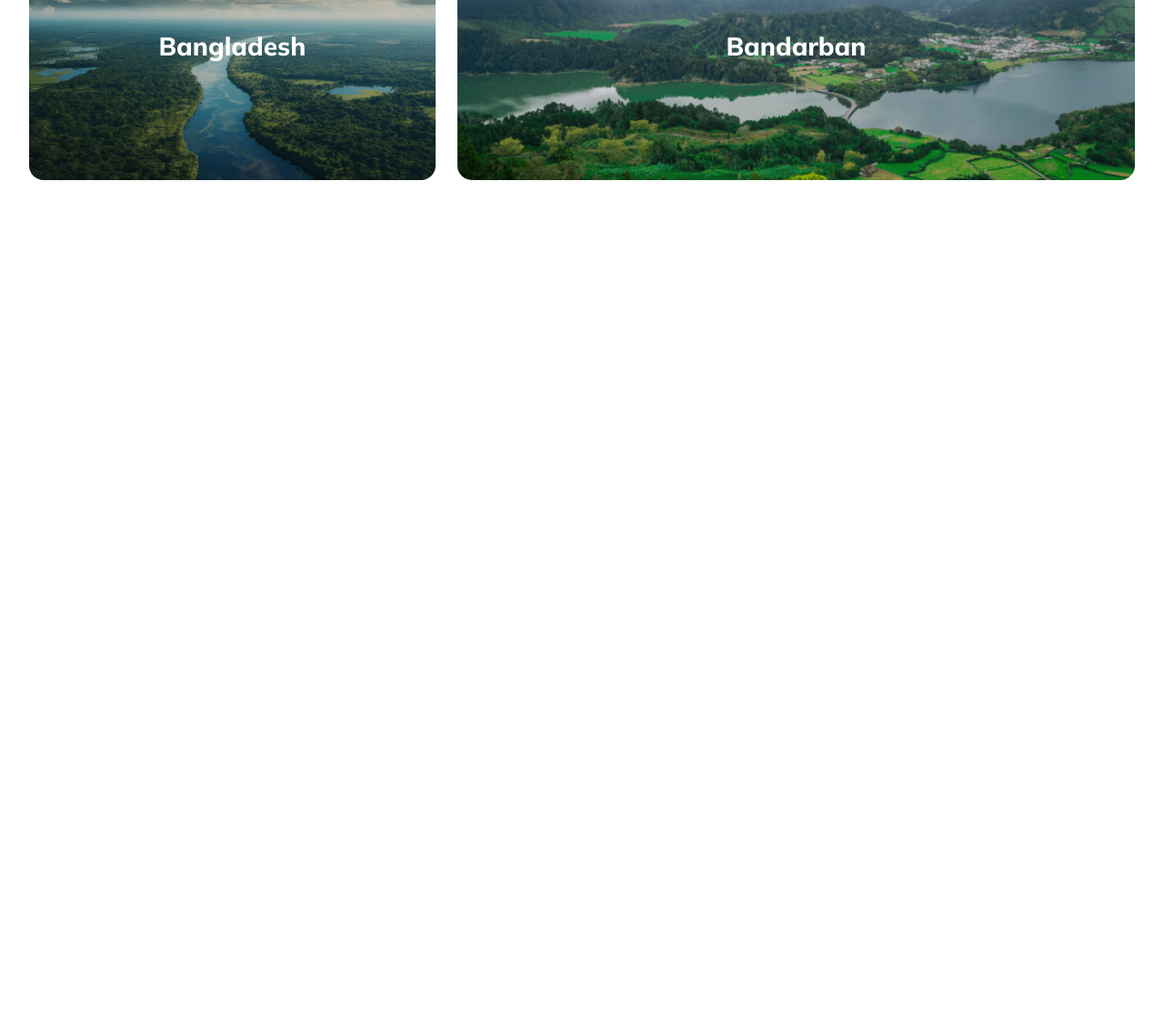
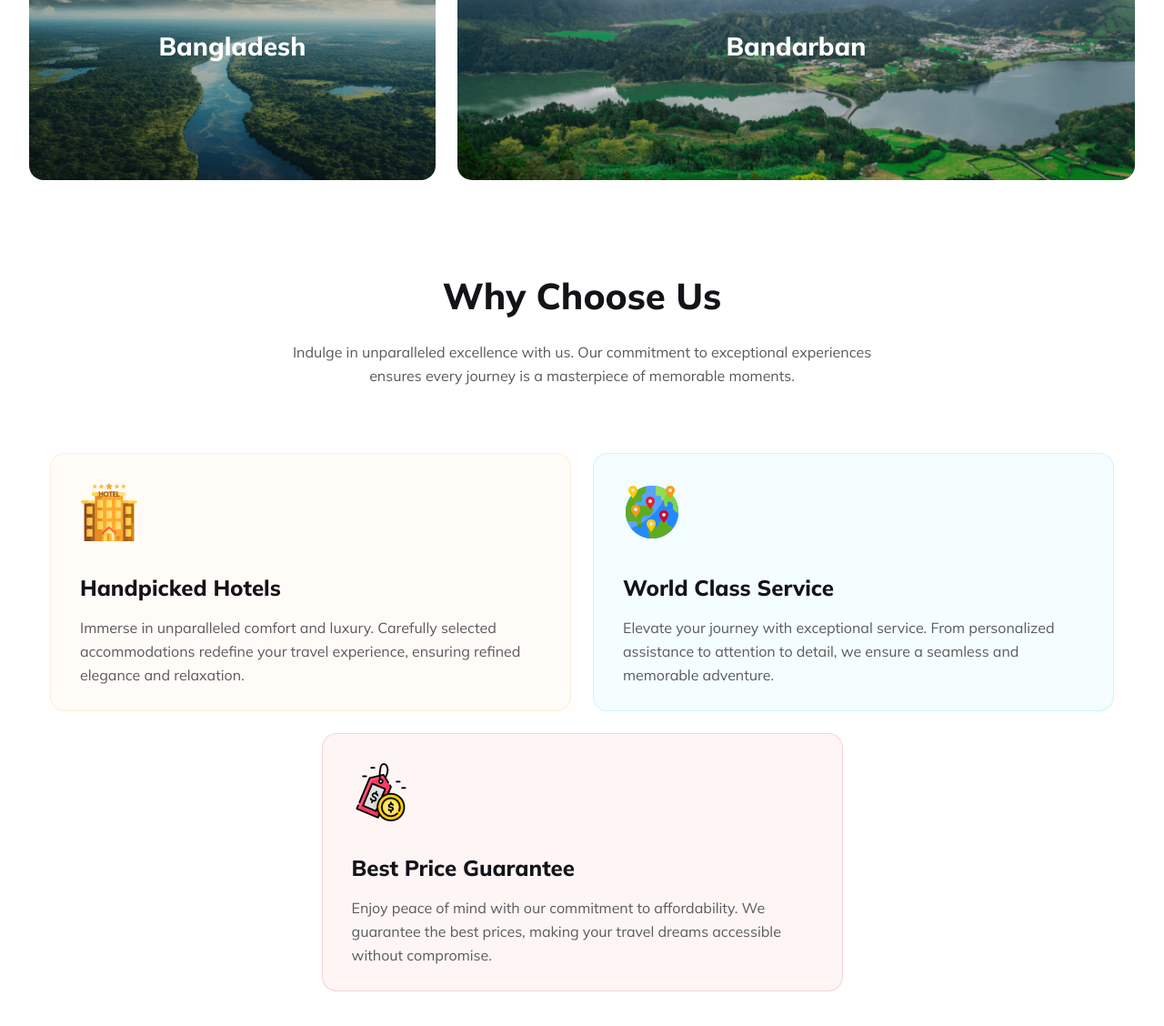
Before and after one commit to arnabw/Swift-Voyage, a plain HTML site: page index.html in a window 1280 px wide. Shown: the part 2360-3488 px from the top of the page at 91% size. Before the commit the page ends 2660 px from the top, so only its background shows below. Drawn offline with Linux system fonts and the light colour scheme.

Commit message:
why choose us section added

```diff
--- a/assets/styles/main.css
+++ b/assets/styles/main.css
@@ -269,4 +269,78 @@
     font-weight: 800;
 }
 
+/* Why Choose Us */
+#choose-us {
+    margin-top: 6.125rem;
+}
+
+#choose-us .choose-us-container {
+    display: flex;
+    flex-direction: column;
+}
+
+#choose-us .choose-us-container .choose-us-content {
+    display: flex;
+    flex-direction: column;
+    justify-content: center;
+    align-items: center;
+    text-align: center;
+    margin-bottom: 3rem;
+}
+
+#choose-us .choose-us-container .choose-us-card {
+    display: flex;
+    justify-content: center;
+    flex-wrap: wrap;
+    gap: 1.5rem;
+}
+
+#choose-us .choose-us-container .choose-us-card .card-content {
+    flex-basis: 35.8125rem;
+    height: 17.75rem;
+    padding: 2rem;
+}
+
+#choose-us .choose-us-container .choose-us-card .card-content img {
+    width: 100%;
+    max-width: 4rem;
+}
+
+#choose-us .choose-us-container .choose-us-card .card-content .card-title {
+    color: var(--secondary-color);
+    font-family: var(--primary-font);
+    font-size: 1.5rem;
+    font-weight: 800;
+    margin: 2rem 0 1rem;
+}
+
+#choose-us .choose-us-container .choose-us-card .card-content .card-description {
+    color: #5A5A5D;
+    font-family: var(--primary-font);
+    font-size: var(--primary-size);
+    font-weight: 400;
+    line-height: 1.625rem;
+    width: 100%;
+    max-width: 30.375rem;
+}
+
+#choose-us .choose-us-container .choose-us-card #card-1 {
+    border-radius: 1rem;
+    border: 1px solid rgba(251, 181, 99, 0.20);
+    background: rgba(251, 181, 99, 0.05);
+}
+
+#choose-us .choose-us-container .choose-us-card #card-2 {
+    border-radius: 1rem;
+    border: 1px solid rgba(41, 206, 246, 0.20);
+    background: rgba(41, 206, 246, 0.05);
+}
+
+#choose-us .choose-us-container .choose-us-card #card-3 {
+    border-radius: 1rem;
+    border: 1px solid rgba(233, 68, 68, 0.20);
+    background: rgba(233, 68, 68, 0.05);
+}
+
+
 /* <!-- Footer Section  -->  */
--- a/assets/styles/responsive.css
+++ b/assets/styles/responsive.css
@@ -123,5 +123,34 @@
         font-size: 1.25rem;
     }
 
+/* Why Choose Us */
+    #choose-us {
+       margin-top: 1.5rem;
+    }
+    #choose-us .choose-us-container .choose-us-content {
+        margin-bottom: 1rem;
+    }
+    #choose-us .choose-us-container .choose-us-card {
+        gap: 1rem;
+    }
+    #choose-us .choose-us-container .choose-us-card .card-content {
+        flex-basis: 20.94rem;
+        height: 18.1rem;
+    }
+
+    #choose-us .choose-us-container .choose-us-card .card-content img {
+        max-width: 3rem;
+    }
+
+    #choose-us .choose-us-container .choose-us-card .card-content .card-title {
+        font-size: 1.25rem;
+        margin: 1rem 0;
+    }
+
+    #choose-us .choose-us-container .choose-us-card .card-content .card-description {
+        line-height: 1.5rem;
+        max-width: 16.94rem;
+    }
+
     /* <!-- Footer Section  -->  */
 }
--- a/index.html
+++ b/index.html
@@ -138,6 +138,33 @@
                 </div>
             </section>
 
+            <!-- Why Choose Us -->
+            <section id="choose-us">
+                <div class="choose-us-container">
+                    <div class="choose-us-content">
+                        <h2 class="shared-title">Why Choose Us</h2>
+                        <p class="shared-description">Indulge in unparalleled excellence with us. Our commitment to exceptional experiences ensures every journey is a masterpiece of memorable moments.</p>
+                    </div>
+                    <div class="choose-us-card">
+                        <div class="card-content" id="card-1">
+                            <img src="./assets/images/hotel.png" alt="5-Start-Hotel">
+                            <h3 class="card-title">Handpicked Hotels</h3>
+                            <p class="card-description">Immerse in unparalleled comfort and luxury. Carefully selected accommodations redefine your travel experience, ensuring refined elegance and relaxation.</p>
+                        </div>
+                        <div class="card-content" id="card-2">
+                            <img src="./assets/images/global.png" alt="Global-Icon">
+                            <h3 class="card-title">World Class Service</h3>
+                            <p class="card-description">Elevate your journey with exceptional service. From personalized assistance to attention to detail, we ensure a seamless and memorable adventure.</p>
+                        </div>
+                        <div class="card-content" id="card-3">
+                            <img src="./assets/images/price.png" alt="Price-Tag">
+                            <h3 class="card-title">Best Price Guarantee</h3>
+                            <p class="card-description">Enjoy peace of mind with our commitment to affordability. We guarantee the best prices, making your travel dreams accessible without compromise.</p>
+                        </div>
+                    </div>
+                </div>
+            </section>
+
 
         </div>
 
```
Also changed, not shown: assets/images/global.png (added), assets/images/hotel.png (added), assets/images/price.png (added).
